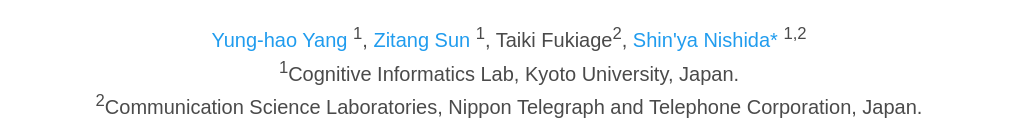
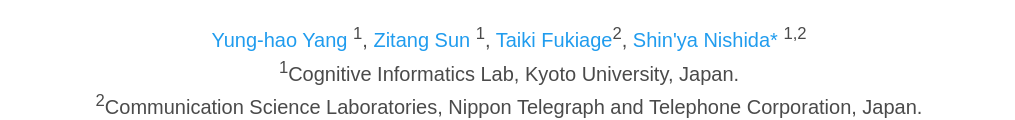
Before and after one commit to KUCognitiveInformaticsLab/Huperflow-Website, a plain HTML site: page _site/index.html in a window 1280 px wide. Shown: the part 265-385 px from the top of the page, without its empty margins (131-1146 px from the left). Drawn offline with nearby package versions, Linux system fonts and the light colour scheme; some icons are missing; a web font is replaced by a local one.

Commit message:
update Fukiage Sane

```diff
--- a/_site/index.html
+++ b/_site/index.html
@@ -91,7 +91,7 @@
             <span class="author-block">
                <a href="https://scholar.google.com/citations?user=lcYpJsYAAAAJ&hl=en"> Yung-hao Yang </a><sup>1</sup>,
               <a href="https://scholar.google.com/citations?user=GdLTUlgAAAAJ&hl=en"> Zitang Sun </a><sup>1</sup>,
-              Taiki Fukiage</a><sup>2</sup>,
+              <a href="https://www.researchgate.net/profile/Taiki-Fukiage"> Taiki Fukiage</a><sup>2</sup>,
                <a href="https://scholar.google.com/citations?user=bxhQU8EAAAAJ&hl=en"> Shin'ya Nishida* </a><sup>1,2</sup>
 
             </span>
```
Also changed, not shown: index.html (+1 -1 lines).
